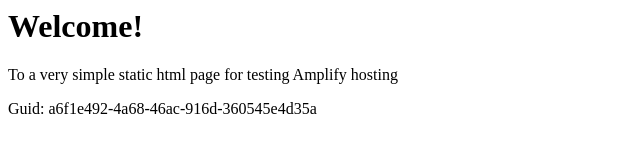
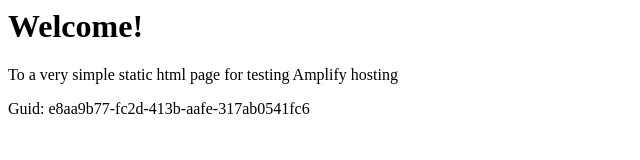
Before and after one commit to aws-aemilia-mxp/Github-PR-Commit-Integration-Test-DoNotTouch-GitHubWebhookPushCanaryTest-v1-preprod-eu-south-1, a website: page src/index.html in a window 1280 px wide. Shown: the full height of the page, 0-640 px from the left. Drawn offline with Linux system fonts and the light colour scheme.

Commit message:
commit from integ tests

```diff
--- a/src/index.html
+++ b/src/index.html
@@ -12,6 +12,6 @@
 <body>
     <h1>Welcome!</h1>
     <p>To a very simple static html page for testing Amplify hosting</p>
-    <p>Guid: a6f1e492-4a68-46ac-916d-360545e4d35a</p></body>
+    <p>Guid: e8aa9b77-fc2d-413b-aafe-317ab0541fc6</p></body>
 
 </html>
```
